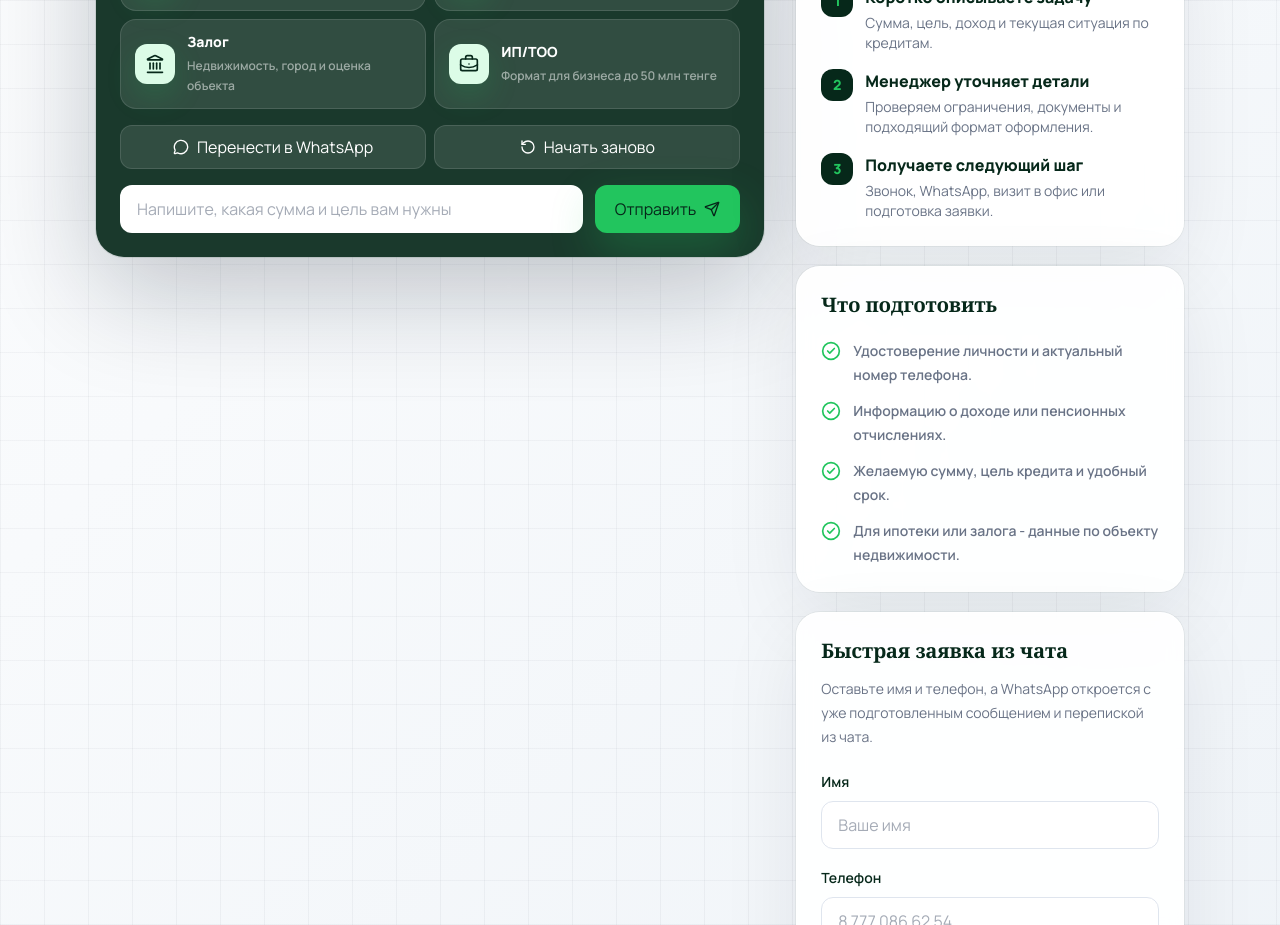
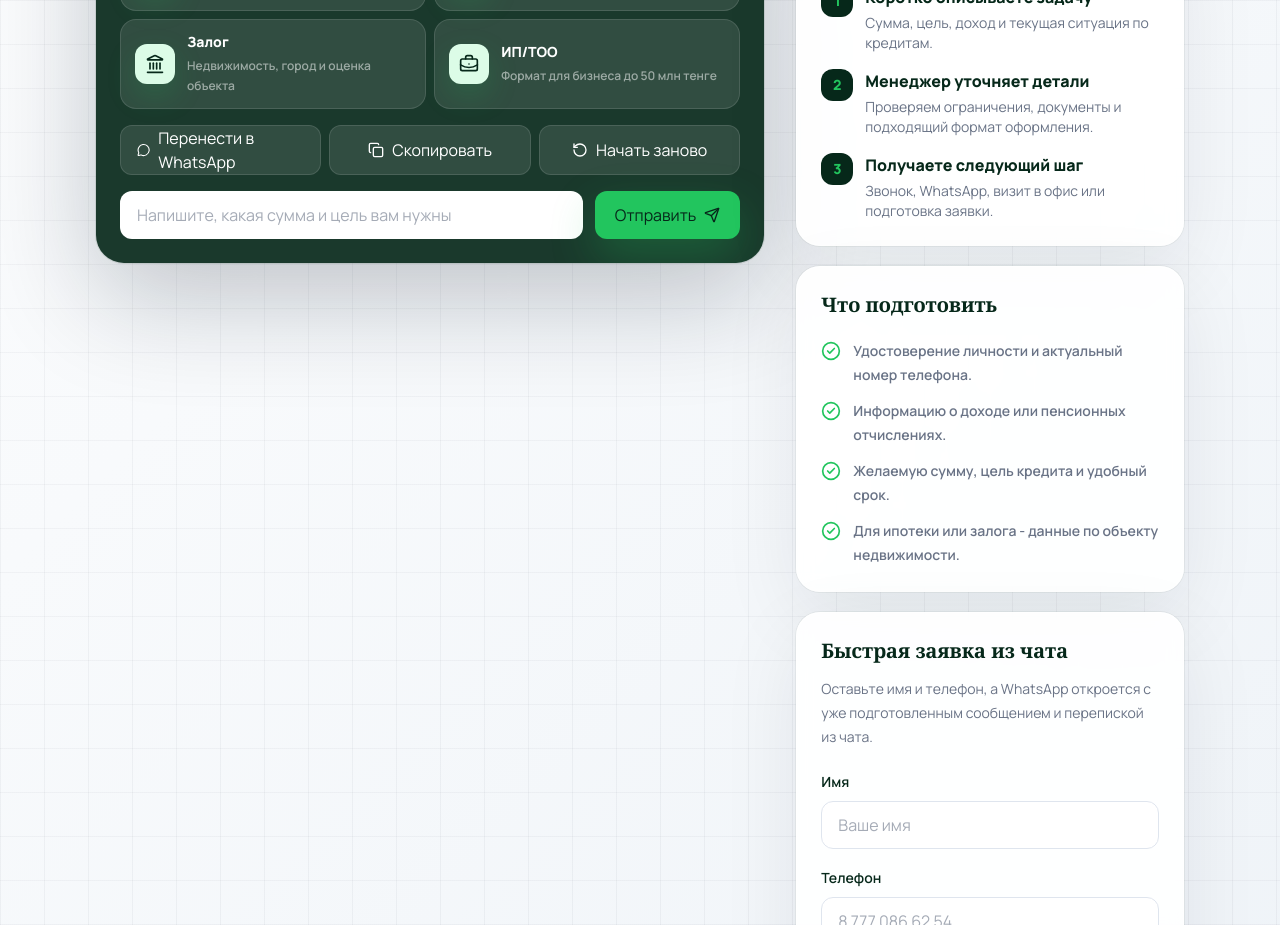
Before and after one commit to talgat-code/mmfinance-prac-, a React (Vite) app: page /chat in a window 1280 px wide. Shown: the part 1460-2385 px from the top of the page. Built offline with nearby package versions, Linux system fonts and the light colour scheme.

Commit message:
Add chat transcript copy action

```diff
--- a/src/components/pages/ManagerChat.tsx
+++ b/src/components/pages/ManagerChat.tsx
@@ -13,6 +13,7 @@ import {
   CircleDollarSign,
   ClipboardList,
   Clock3,
+  Copy,
   FileCheck2,
   Landmark,
   MessageCircle,
@@ -145,6 +146,7 @@ export function ManagerChat() {
   const [leadValues, setLeadValues] = useState<LeadFormValues>(initialLeadFormValues)
   const [leadTouched, setLeadTouched] =
     useState<LeadFormTouched>(initialLeadFormTouched)
+  const [isTranscriptCopiedVisible, setIsTranscriptCopiedVisible] = useState(false)
   const [isLeadSuccessVisible, setIsLeadSuccessVisible] = useState(false)
   const messageInputRef = useRef<HTMLInputElement>(null)
   const endOfChatRef = useRef<HTMLDivElement>(null)
@@ -237,6 +239,16 @@ export function ManagerChat() {
 
     return () => window.clearTimeout(timer)
   }, [isLeadSuccessVisible])
+
+  useEffect(() => {
+    if (!isTranscriptCopiedVisible) {
+      return undefined
+    }
+
+    const timer = window.setTimeout(() => setIsTranscriptCopiedVisible(false), 2500)
+
+    return () => window.clearTimeout(timer)
+  }, [isTranscriptCopiedVisible])
 
   useEffect(() => {
     endOfChatRef.current?.scrollIntoView({ behavior: 'smooth', block: 'end' })
@@ -337,6 +349,16 @@ export function ManagerChat() {
     sendMessage(inputValue)
   }
 
+  const handleCopyTranscript = async () => {
+    try {
+      await navigator.clipboard?.writeText(buildTranscript())
+    } catch {
+      // Clipboard can be blocked in some browser contexts.
+    }
+
+    setIsTranscriptCopiedVisible(true)
+  }
+
   const resetChat = () => {
     if (typingTimerRef.current) {
       window.clearTimeout(typingTimerRef.current)
@@ -346,6 +368,7 @@ export function ManagerChat() {
     setInputValue('')
     setIsTouched(false)
     setIsTyping(false)
+    setIsTranscriptCopiedVisible(false)
     focusMessageInput()
   }
 
@@ -601,7 +624,7 @@ export function ManagerChat() {
                 </div>
               </div>
 
-              <div className="mb-4 grid gap-2 sm:grid-cols-2">
+              <div className="mb-4 grid gap-2 sm:grid-cols-3">
                 <a
                   aria-label={t('chat.actions.sendTranscriptAriaLabel')}
                   className="inline-flex min-h-11 items-center justify-center gap-2 rounded-xl border border-white/12 bg-white/10 px-4 text-sm font-bold text-white transition hover:-translate-y-0.5 hover:border-accent/60 hover:text-accent"
@@ -612,6 +635,23 @@ export function ManagerChat() {
                   <MessageCircle aria-hidden="true" className="size-4" />
                   {t('chat.actions.sendTranscript')}
                 </a>
+                <button
+                  aria-label={t('chat.actions.copyTranscriptAriaLabel')}
+                  className="inline-flex min-h-11 items-center justify-center gap-2 rounded-xl border border-white/12 bg-white/10 px-4 text-sm font-bold text-white transition hover:-translate-y-0.5 hover:border-accent/60 hover:text-accent"
+                  onClick={handleCopyTranscript}
+                  type="button"
+                >
+                  {isTranscriptCopiedVisible ? (
+                    <CheckCircle2 aria-hidden="true" className="size-4" />
+                  ) : (
+                    <Copy aria-hidden="true" className="size-4" />
+                  )}
+                  <span aria-live="polite">
+                    {isTranscriptCopiedVisible
+                      ? t('chat.actions.copyTranscriptSuccess')
+                      : t('chat.actions.copyTranscript')}
+                  </span>
+                </button>
                 <button
                   className="inline-flex min-h-11 items-center justify-center gap-2 rounded-xl border border-white/12 bg-white/10 px-4 text-sm font-bold text-white transition hover:-translate-y-0.5 hover:border-accent/60 hover:text-accent"
                   onClick={resetChat}
--- a/src/locales/kk.json
+++ b/src/locales/kk.json
@@ -604,6 +604,9 @@
       "request": "Өтінім қалдыру",
       "sendTranscript": "WhatsApp-қа өткізу",
       "sendTranscriptAriaLabel": "Чаттағы хат алмасумен WhatsApp ашу",
+      "copyTranscript": "Көшіру",
+      "copyTranscriptSuccess": "Көшірілді",
+      "copyTranscriptAriaLabel": "Чаттағы хат алмасуды көшіру",
       "restart": "Қайта бастау"
     }
   },
--- a/src/locales/ru.json
+++ b/src/locales/ru.json
@@ -604,6 +604,9 @@
       "request": "Оставить заявку",
       "sendTranscript": "Перенести в WhatsApp",
       "sendTranscriptAriaLabel": "Открыть WhatsApp с перепиской из чата",
+      "copyTranscript": "Скопировать",
+      "copyTranscriptSuccess": "Скопировано",
+      "copyTranscriptAriaLabel": "Скопировать переписку из чата",
       "restart": "Начать заново"
     }
   },
```
